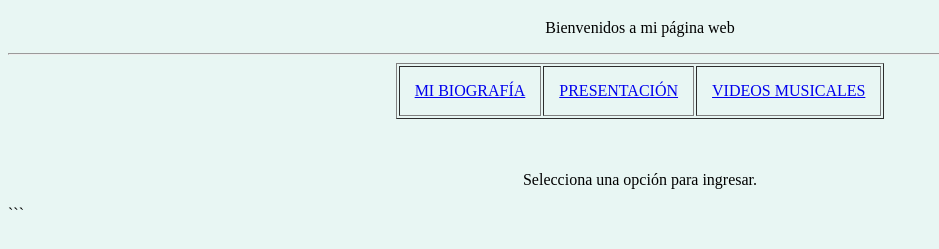
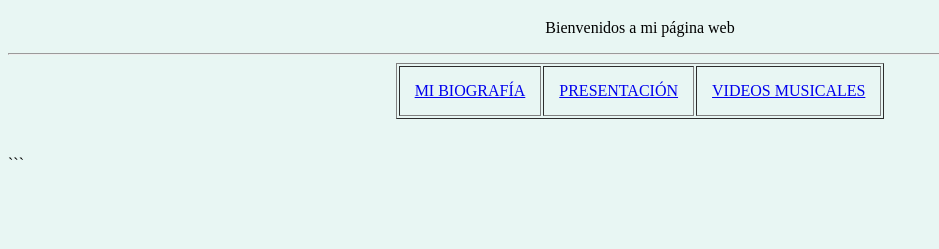
Before and after one commit to luisgonzalescedeno-cell/Bibliografia, a plain HTML site: page index.html in a window 1280 px wide. Shown: the part 87-336 px from the top of the page, without its empty margins (0-939 px from the left). Drawn offline with Linux system fonts and the light colour scheme.

Commit message:
Fix HTML formatting and remove unnecessary lines

````diff
--- a/index.html
+++ b/index.html
@@ -51,8 +51,6 @@
 
     <br><br>
 
-    <p>Selecciona una opción para ingresar.</p>
-
 </center>
 ```
 
````
